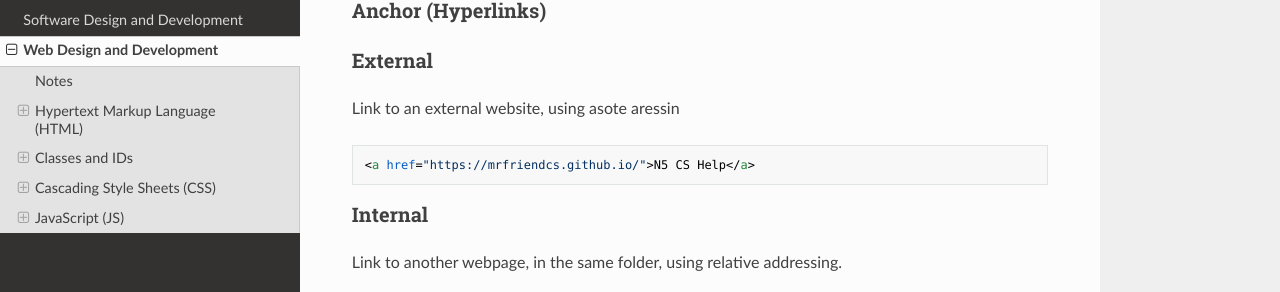
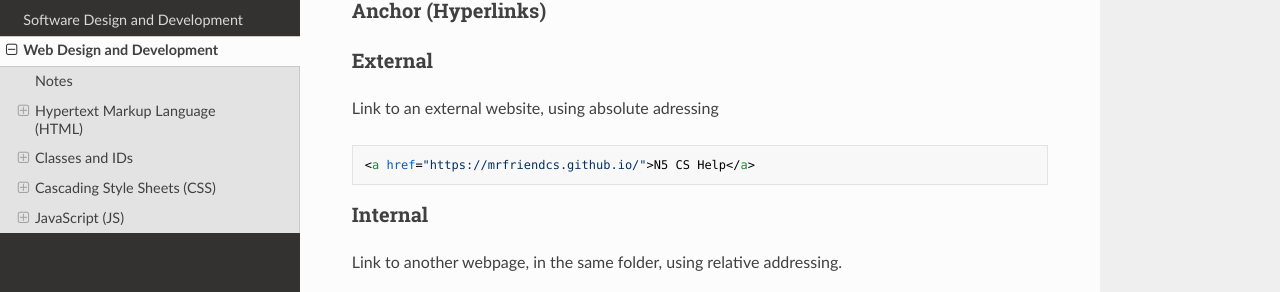
Before and after one commit to MrFriendCS/N5-CS, an MkDocs documentation site: the page built from docs/N5-CS-WDD.md, in a window 1280 px wide and 900 px high, scrolled down 3261 px. Shown: the part 159-451 px from the top of the window. Built offline with MkDocs 1.6.1, drawn with Linux system fonts in a browser that asks for light colours; nearby versions of some CDN libraries.

Commit message:
docs/N5-CS-WDD.md updated from https://stackedit.io/

````diff
--- a/docs/N5-CS-WDD.md
+++ b/docs/N5-CS-WDD.md
@@ -184,7 +184,7 @@ The `<div>` tag is used to divide the webpage into different parts.
 ### External
 
 
-Link to an external website, using asote aressin
+Link to an external website, using absolute adressing
 
 ``` html
 <a href="https://mrfriendcs.github.io/">N5 CS Help</a>
````
Also changed, not shown: other parts of docs/N5-CS-WDD.md (+1 -1 lines).
